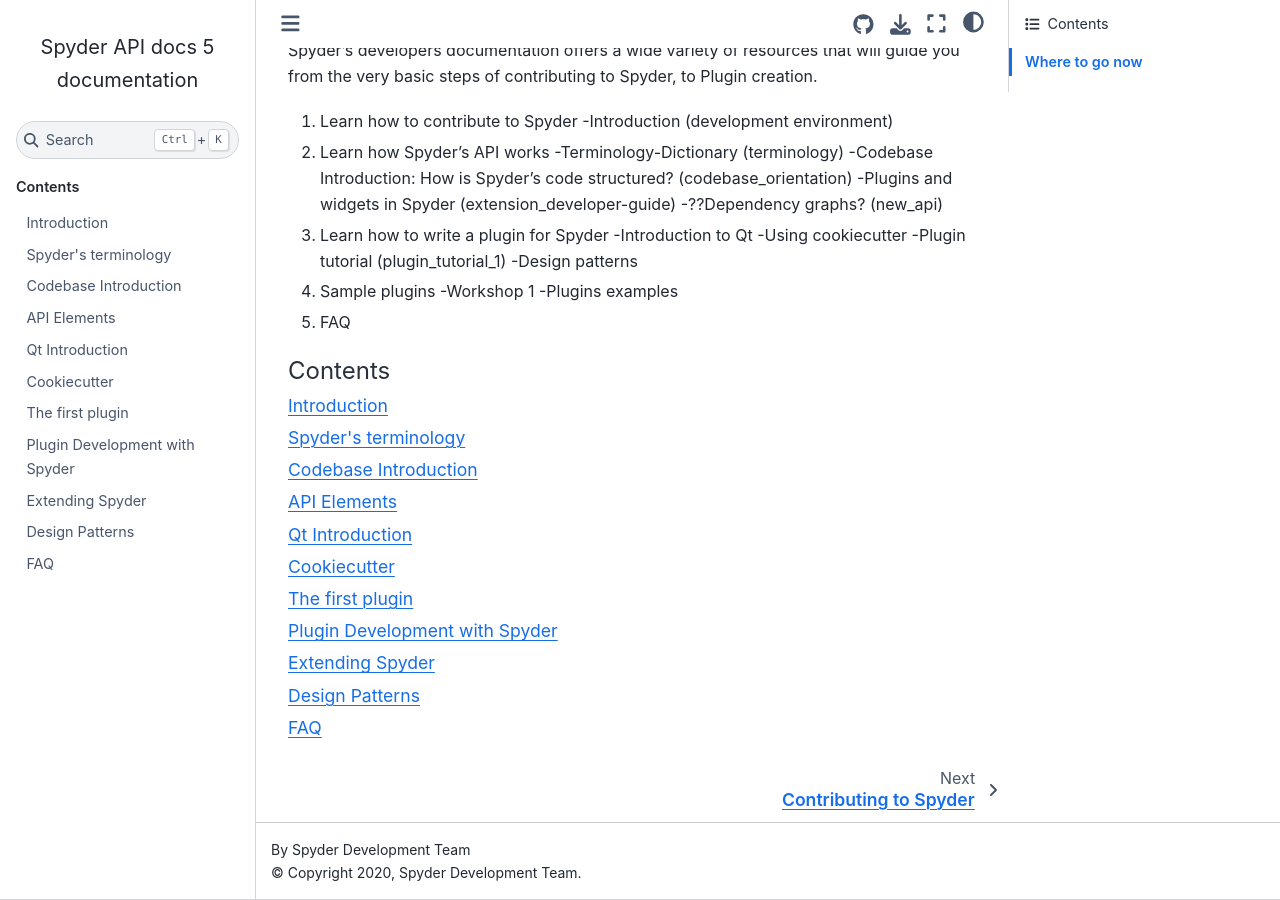
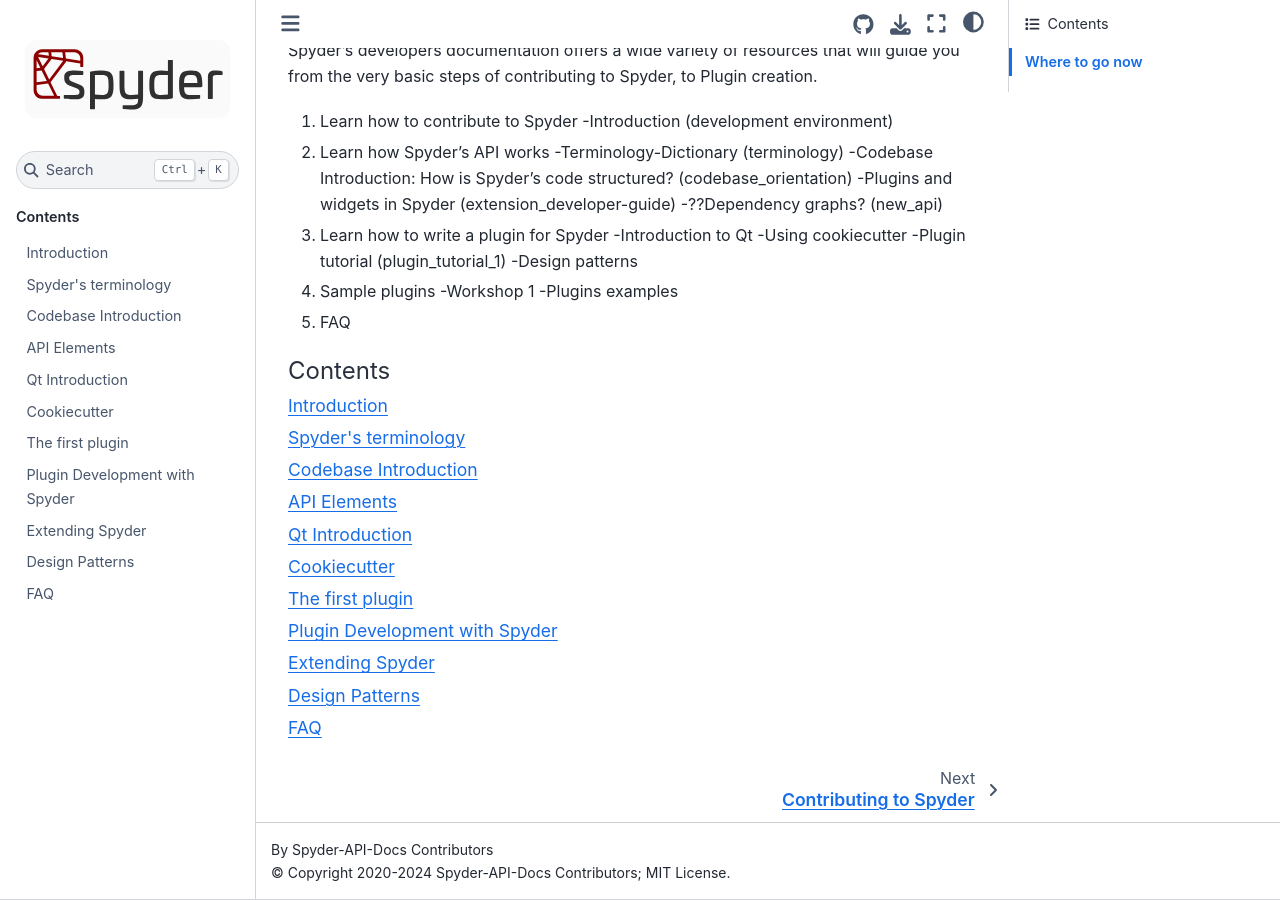
Before and after one commit to spyder-ide/spyder-api-docs, a Sphinx documentation site: the page built from docs/index.md, in a window 1280 px wide and 900 px high, scrolled down 769 px. Built offline with Sphinx 7.4.7 and the Sphinx Book theme 1.1.4, drawn with Linux system fonts in a browser that asks for light colours.

Commit message:
Fix, update and improve outdated conf.py to match that of Spyder-Docs

```diff
--- a/docs/conf.py
+++ b/docs/conf.py
@@ -1,4 +1,6 @@
-#!/usr/bin/env python
+"""Configuration file for Sphinx."""
+
+# pylint: disable = invalid-name, empty-comment
 #
 # Spyder API docs documentation build configuration file, created by
 # sphinx-quickstart on Fri Jun  9 13:47:02 2017.
@@ -17,10 +19,17 @@
 # relative to the documentation root, use os.path.abspath to make it
 # absolute, like shown here.
 #
-import os
-import sys
+# import sys
+# sys.path.insert(0, os.path.abspath('.'))
 
-sys.path.insert(0, os.path.abspath(".."))
+
+# Standard library imports
+import datetime
+
+# Constants
+UTC_DATE = datetime.datetime.now(datetime.timezone.utc)
+
+
 # -- General configuration ---------------------------------------------
 
 # If your documentation needs a minimal Sphinx version, state it here.
@@ -32,12 +41,13 @@
 extensions = [
     "myst_parser",
     "sphinx.ext.autodoc",
+    "sphinx.ext.githubpages",
     "sphinx.ext.intersphinx",
     "sphinx.ext.viewcode",
 ]
 
 # Add any paths that contain templates here, relative to this directory.
-templates_path = ["_templates"]
+templates_path = []  # "_templates"
 
 # The suffix(es) of source filenames.
 # You can specify multiple suffix as a list of string:
@@ -51,18 +61,20 @@
 master_doc = "index"
 
 # General information about the project.
-project = "Spyder API docs"
-copyright = "2020, Spyder Development Team"
-author = "Spyder Development Team"
+project = "Spyder Developer Docs"
+author = "Spyder-API-Docs Contributors"
+copyright = (  # pylint: disable = redefined-builtin
+    f" 2020-{UTC_DATE.year} {author}; MIT License"
+)
 
 # The version info for the project you"re documenting, acts as replacement
 # for |version| and |release|, also used in various other places throughout
 # the built documents.
 #
 # The short X.Y version.
-version = "5"
+version = "6"
 # The full version, including alpha/beta/rc tags.
-release = "5"
+release = "6"
 
 # The language for content autogenerated by Sphinx. Refer to documentation
 # for a list of supported languages.
@@ -84,7 +96,7 @@
 
 # Intersphinx configuration
 intersphinx_mapping = {
-    'spyder': ('https://docs.spyder-ide.org/current/', None),
+    "spyder": ("https://docs.spyder-ide.org/current/", None),
 }
 
 # -- Options for HTML output -------------------------------------------
@@ -104,17 +116,23 @@
     "use_issues_button": True,
     "use_edit_page_button": True,
 }
+html_logo = "_static/images/spyder_logo.svg"
+
+# The name of an image file (within the static path) to use as favicon of the
+# docs.  This file should be a Windows icon file (.ico) being 16x16 or 32x32
+# pixels large.
+html_favicon = "_static/favicon.ico"
 
 # Add any paths that contain custom static files (such as style sheets) here,
 # relative to this directory. They are copied after the builtin static files,
 # so a file named "default.css" will overwrite the builtin "default.css".
-# html_static_path = ["_static"]
+html_static_path = ["_static"]
 
 
 # -- Options for HTMLHelp output ---------------------------------------
 
 # Output file base name for HTML help builder.
-htmlhelp_basename = "spyder_api_docsdoc"
+htmlhelp_basename = "spyder_api_doc"
 
 
 # -- Options for LaTeX output ------------------------------------------
@@ -144,9 +162,9 @@
     (
         master_doc,
         "spyder_api_docs.tex",
-        "Spyder API docs Documentation",
-        "Spyder Development Team",
-        "manual"
+        project,
+        author,
+        "manual",
     ),
 ]
 
@@ -159,7 +177,7 @@
     (
         master_doc,
         "spyder_api_docs",
-        "Spyder API docs Documentation",
+        project,
         [author],
         1,
     )
@@ -175,10 +193,10 @@
     (
         master_doc,
         "spyder_api_docs",
-        "Spyder API docs Documentation",
+        project,
         author,
         "spyder_api_docs",
-        "One line description of project.",
+        "The developer docs for the Spyder scientific Python IDE.",
         "Miscellaneous",
     ),
 ]
```
Also changed, not shown: docs/_static/favicon.ico (added), docs/_static/images/spyder_logo.svg (added).
